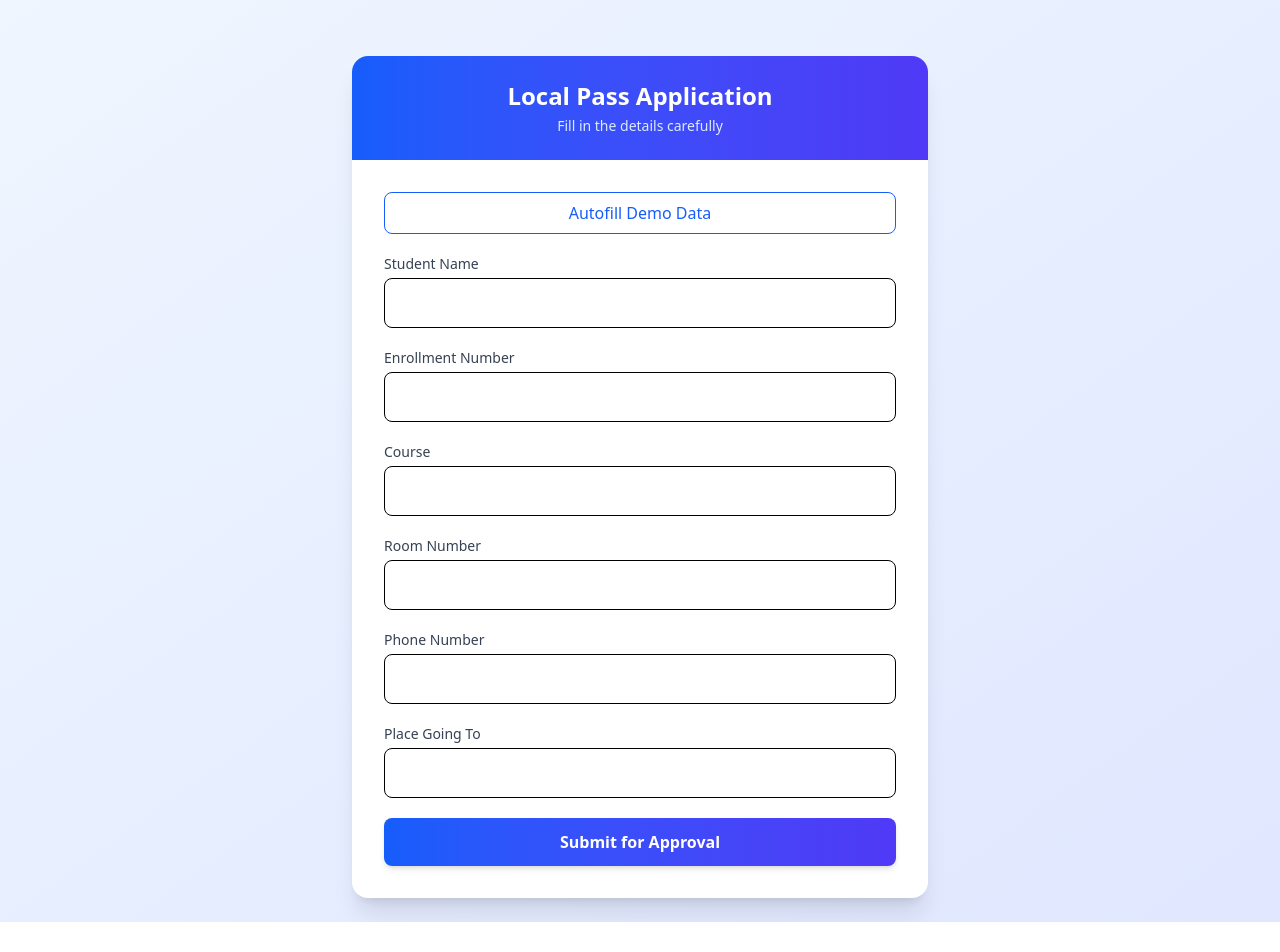
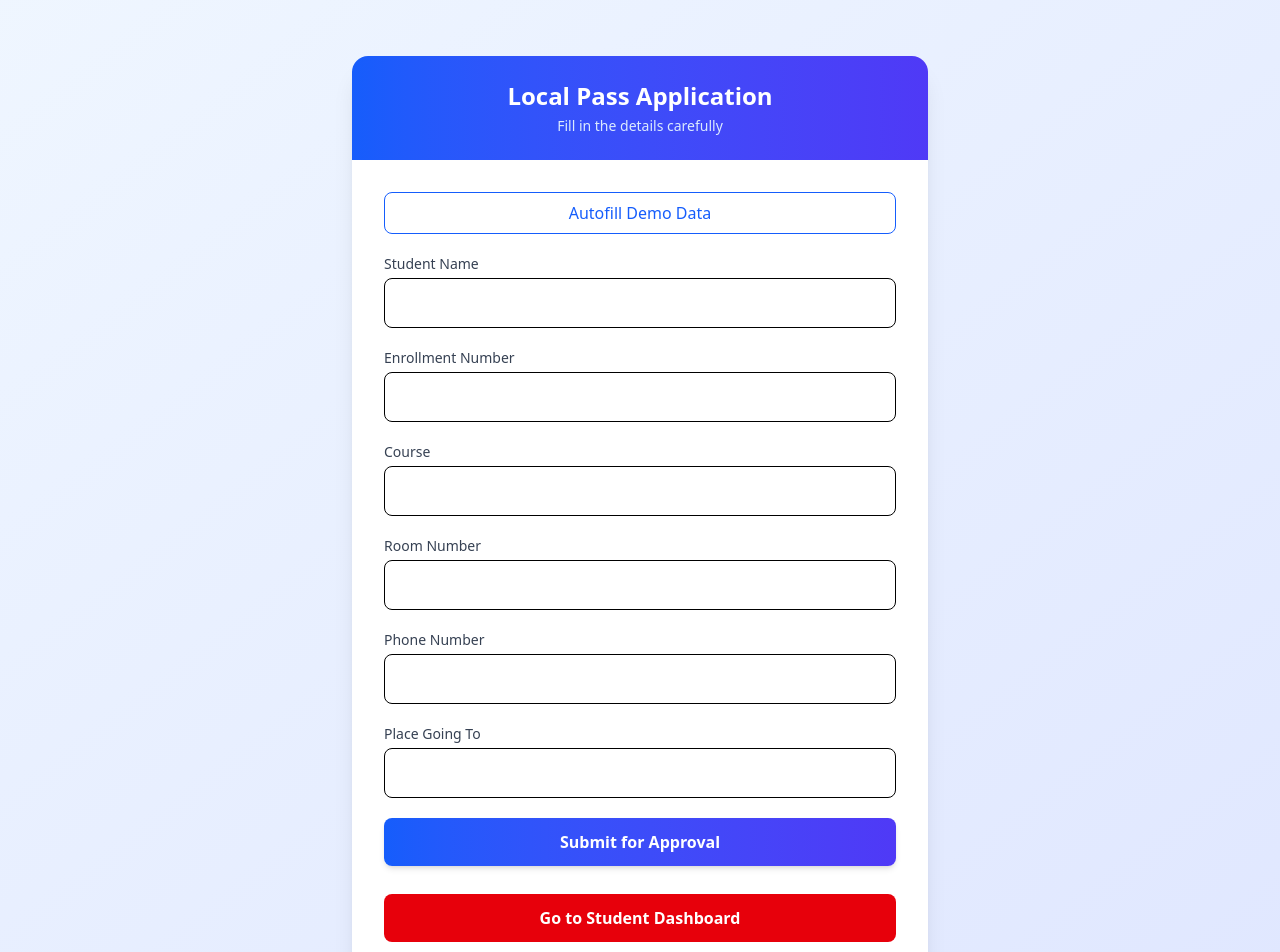
Before and after one commit to shatrughan26/Gate_Pass, a React (Vite) app: page /student/form in a window 1280 px wide. Shown: the top 952 px of the page. Before the commit the page ends 922 px from the top, so only its background shows below. Built offline with nearby package versions, Linux system fonts and the light colour scheme; no server answers.

Commit message:
Make Student Dashboard buttons red

```diff
--- a/src/components/student/StdLogin.jsx
+++ b/src/components/student/StdLogin.jsx
@@ -128,6 +128,16 @@ export default function StudentLogin() {
               >
                 Home Pass
               </button>
+
+              <div className="mt-2">
+                <button
+                  type="button"
+                  onClick={() => navigate("/student-dashboard")}
+                  className="w-full py-3 bg-red-600 hover:bg-red-700 text-white rounded-lg font-semibold"
+                >
+                  Student Dashboard
+                </button>
+              </div>
             </div>
           )}
 
--- a/src/components/student/StudentForm.jsx
+++ b/src/components/student/StudentForm.jsx
@@ -187,6 +187,15 @@ export default function StudentForm() {
               {submitted ? "Submitted" : "Submit for Approval"}
             </button>
 
+            {/* Dashboard Shortcut */}
+            <button
+              type="button"
+              onClick={() => navigate("/student-dashboard")}
+              className="w-full mt-2 py-3 rounded-lg font-semibold bg-red-600 text-white hover:bg-red-700"
+            >
+              Go to Student Dashboard
+            </button>
+
             {/* Success Message */}
             {submitted && (
               <div className="mt-4 p-4 bg-green-50 border border-green-300 rounded-lg text-green-700 text-center">
```
